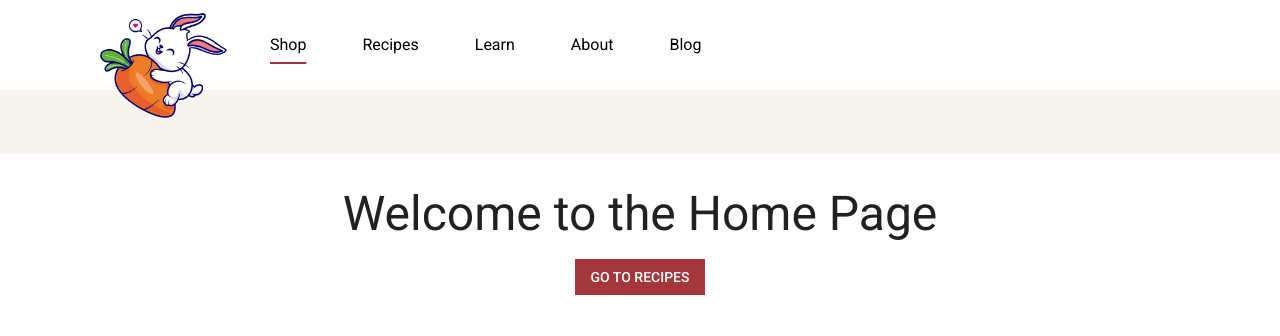
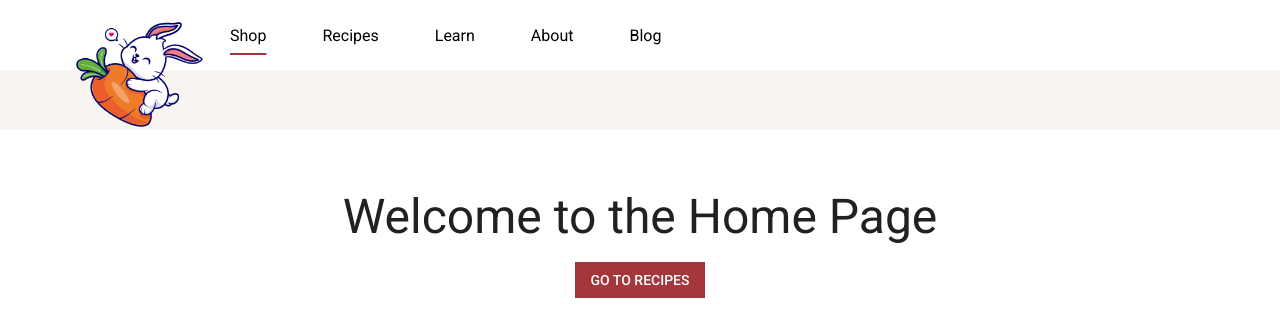
Before and after one commit to donleqt/scentronix-frontend, a Next.js app: page / in a window 1280 px wide. Shown: the top 336 px of the page. Built offline with nearby package versions, Linux system fonts and the light colour scheme; what @mui/material-nextjs would draw is missing.

Commit message:
refactor: nav menu separated

```diff
--- a/src/app/(api)/api/recipes/controller.ts
+++ b/src/app/(api)/api/recipes/controller.ts
@@ -11,6 +11,7 @@ class RecipesController {
    */
   @Get('/')
   public async getRecipes(): Promise<Recipe[]> {
+    await db.read();
     return db.data.recipes;
   }
 
@@ -19,6 +20,7 @@ class RecipesController {
    */
   @Get('{id}')
   public async getRecipeById(id: string): Promise<Recipe | undefined> {
+    await db.read();
     return db.data.recipes.find((recipe) => recipe.id === id);
   }
 }
--- a/src/core/components/header/header-sub-menu.tsx
+++ /dev/null
@@ -1,38 +0,0 @@
-import { Box, Container, Link, Toolbar, Fade } from '@mui/material';
-import NextLink from 'next/link';
-
-import { RouteLink } from '@/core/types/routing';
-
-type HeaderSubMenuProps = {
-  marginLeft: number;
-  links: RouteLink[];
-};
-
-export function HeaderSubMenu({ links, marginLeft }: HeaderSubMenuProps) {
-  return (
-    <Box
-      sx={(theme) => ({
-        backgroundColor: theme.palette.cultured.main,
-      })}
-    >
-      <Container>
-        <Toolbar>
-          <Fade in={links.length > 0} timeout={200}>
-            <Box ml={`${marginLeft}px`} gap={3} display="flex">
-              {links.map((link) => (
-                <Link
-                  href={link.route}
-                  component={NextLink}
-                  key={link.label}
-                  color="inherit"
-                >
-                  {link.label}
-                </Link>
-              ))}
-            </Box>
-          </Fade>
-        </Toolbar>
-      </Container>
-    </Box>
-  );
-}
--- a/src/core/components/header/header.tsx
+++ b/src/core/components/header/header.tsx
@@ -1,51 +1,24 @@
-'use client';
-
-import { AppBar, Box, Container, Toolbar } from '@mui/material';
+import { AppBar, Box, Container } from '@mui/material';
 import Image from 'next/image';
 import NextLink from 'next/link';
-import { usePathname } from 'next/navigation';
-import { useRef, useState } from 'react';
 
 import logo from '@/assets/images/logo.png';
 import { APP_ROUTES } from '@/core/constants/routes';
-import { HEADER_LINKS } from '@/core/constants/ui';
-import { RouteLink } from '@/core/types/routing';
 
-import { HeaderSubMenu } from './header-sub-menu';
-import { HeaderLink } from './header-link';
+import { NavBackground, NavMenu } from './nav-menu';
 
 const LOGO_SIZE = 150;
 
 export const Header = () => {
-  const hideTimeout = useRef<NodeJS.Timeout>();
-  const pathname = usePathname();
-  const [subMenuLinks, setSubMenuLinks] = useState<RouteLink[]>([]);
-
-  const handleMouseEnter = (links: RouteLink[]) => {
-    clearTimeout(hideTimeout.current);
-    setSubMenuLinks(links);
-  };
-
-  const handleMouseLeave = () => {
-    clearTimeout(hideTimeout.current);
-    hideTimeout.current = setTimeout(() => setSubMenuLinks([]), 500);
-  };
-
-  const handleSubMenuMouseEnter = () => {
-    if (hideTimeout.current) {
-      clearTimeout(hideTimeout.current);
-    }
-  };
-
   return (
     <AppBar
       position="static"
       sx={{ backgroundColor: 'white', color: 'MenuText', boxShadow: 'none' }}
     >
+      <NavBackground />
       <Container>
-        <Toolbar>
-          <Box display="flex" alignItems="center" height={0.6 * LOGO_SIZE}>
-            <Box sx={{ transform: 'translateY(1.5rem)' }}>
+        <Box display="flex" alignItems="flex-start">
+          <Box position="relative" zIndex={1}>
             <NextLink href={APP_ROUTES.HOME} passHref>
               <Image
                 src={logo}
@@ -55,31 +28,10 @@ export const Header = () => {
               />
             </NextLink>
           </Box>
+
+          <NavMenu />
         </Box>
-          <Box display="flex" gap={3} flexGrow={1} ml={2}>
-            {HEADER_LINKS.map((link) => (
-              <Box
-                key={link.label}
-                onMouseEnter={() => handleMouseEnter(link.children ?? [])}
-                onMouseLeave={handleMouseLeave}
-              >
-                <HeaderLink
-                  label={link.label}
-                  route={link.route}
-                  isActive={pathname === link.route}
-                />
-              </Box>
-            ))}
-          </Box>
-        </Toolbar>
       </Container>
-
-      <Box
-        onMouseEnter={handleSubMenuMouseEnter}
-        onMouseLeave={handleMouseLeave}
-      >
-        <HeaderSubMenu links={subMenuLinks} marginLeft={LOGO_SIZE + 25} />
-      </Box>
     </AppBar>
   );
 };
--- /dev/null
+++ b/src/core/components/header/is-active-link.ts
@@ -0,0 +1,9 @@
+import { APP_ROUTES } from '@/core/constants/routes';
+
+export const isActiveLink = (pathname: string, route: string) => {
+  if (route === APP_ROUTES.HOME) {
+    return pathname === route;
+  }
+
+  return pathname.includes(route);
+};
--- /dev/null
+++ b/src/core/components/header/nav-menu.tsx
@@ -0,0 +1,108 @@
+'use client';
+
+import { Box } from '@mui/material';
+import { usePathname } from 'next/navigation';
+import { useCallback, useEffect, useMemo, useRef, useState } from 'react';
+
+import { HEADER_LINKS } from '@/core/constants/ui';
+import { RouteLink } from '@/core/types/routing';
+
+import { HeaderLink } from './header-link';
+import { SubMenu } from './sub-menu';
+import { isActiveLink } from './is-active-link';
+
+export function NavMenu() {
+  const hideTimeout = useRef<NodeJS.Timeout>();
+  const pathname = usePathname();
+  const [subMenuLinks, setSubMenuLinks] = useState<RouteLink[]>([]);
+
+  const activeLink = useMemo(
+    () => HEADER_LINKS.find((link) => isActiveLink(pathname, link.route)),
+    [pathname],
+  );
+
+  const handleMouseEnter = useCallback((links: RouteLink[]) => {
+    if (hideTimeout.current) {
+      clearTimeout(hideTimeout.current);
+    }
+    setSubMenuLinks(links);
+  }, []);
+
+  const handleMouseLeave = useCallback(() => {
+    if (hideTimeout.current) {
+      clearTimeout(hideTimeout.current);
+    }
+
+    if (activeLink && activeLink.children) {
+      setSubMenuLinks(activeLink.children);
+    } else {
+      hideTimeout.current = setTimeout(() => setSubMenuLinks([]), 500);
+    }
+  }, [activeLink]);
+
+  const handleSubMenuMouseEnter = useCallback(() => {
+    if (hideTimeout.current) {
+      clearTimeout(hideTimeout.current);
+    }
+  }, []);
+
+  useEffect(() => {
+    if (activeLink) {
+      setSubMenuLinks(activeLink.children ?? []);
+    }
+  }, [activeLink]);
+
+  return (
+    <Box display="flex" flexDirection="column" ml={2} width="100%">
+      <Box
+        display="flex"
+        gap={3}
+        flexGrow={1}
+        mt={3}
+        mx={-2}
+        alignItems="center"
+      >
+        {HEADER_LINKS.map((link) => (
+          <Box
+            key={link.label}
+            onMouseEnter={() => handleMouseEnter(link.children ?? [])}
+            onMouseLeave={handleMouseLeave}
+          >
+            <HeaderLink
+              label={link.label}
+              route={link.route}
+              isActive={activeLink?.route === link.route}
+            />
+          </Box>
+        ))}
+      </Box>
+
+      <Box
+        onMouseEnter={handleSubMenuMouseEnter}
+        onMouseLeave={handleMouseLeave}
+        position="relative"
+      >
+        <Box position="relative" zIndex={1}>
+          <SubMenu links={subMenuLinks} />
+        </Box>
+      </Box>
+    </Box>
+  );
+}
+
+export function NavBackground() {
+  return (
+    <Box
+      sx={(theme) => ({
+        background: theme.palette.cultured.main,
+        position: 'absolute',
+        width: '100vw',
+        marginLeft: '-50vw',
+        left: '50%',
+        top: 70,
+        height: 60,
+        zIndex: 0,
+      })}
+    />
+  );
+}
--- /dev/null
+++ b/src/core/components/header/sub-menu.tsx
@@ -0,0 +1,26 @@
+import { Box, Link } from '@mui/material';
+import NextLink from 'next/link';
+
+import { RouteLink } from '@/core/types/routing';
+
+type SubMenuMenuProps = {
+  links: RouteLink[];
+};
+
+export function SubMenu({ links }: SubMenuMenuProps) {
+  return (
+    <Box gap={3} display="flex" mt={5}>
+      {links.map((link) => (
+        <Link
+          display="block"
+          href={link.route}
+          component={NextLink}
+          key={link.label}
+          color="inherit"
+        >
+          {link.label}
+        </Link>
+      ))}
+    </Box>
+  );
+}
```
Lines whose indentation alone changed are shown as unchanged.
